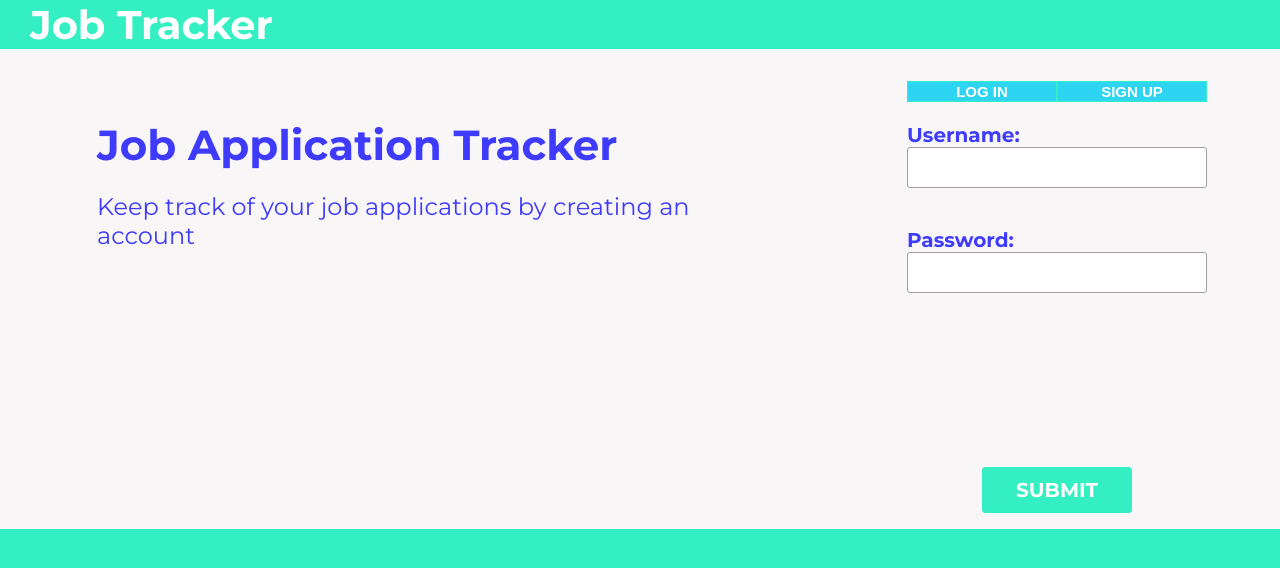
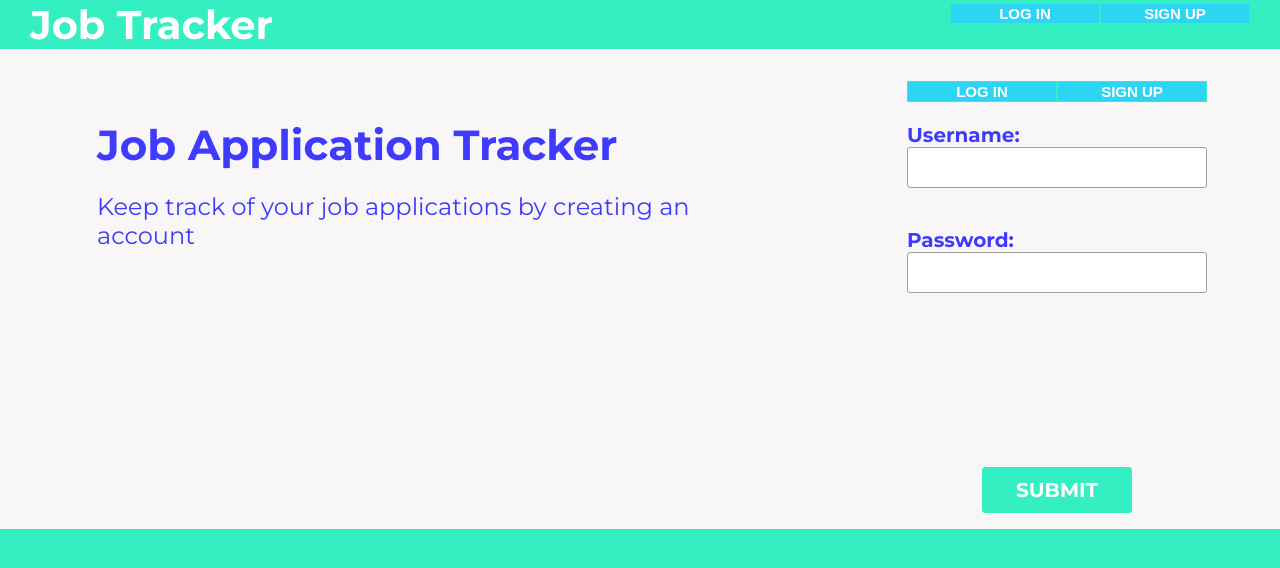
Before and after one commit to chingu-voyages/v8-chimeras-team-04, a React (Create React App) app in the folder client/: page / in a window 1280 px wide. Shown: the top 568 px of the page. Built offline with nearby package versions, Linux system fonts and the light colour scheme.

Commit message:
add logout btn

```diff
--- a/client/src/App.jsx
+++ b/client/src/App.jsx
@@ -10,7 +10,7 @@ export default function App() {
 
 	return (
 		<div>
-			<Header currentUser={currentUser} />
+			<Header currentUser={currentUser} auth={auth} setAuth={setAuth} />
 			{auth ? <AppList /> : <Login auth={auth} setAuth={setAuth} setCurrentUser={setCurrentUser} />}
 		</div>
 	);
--- a/client/src/Components/Header/index.jsx
+++ b/client/src/Components/Header/index.jsx
@@ -2,11 +2,27 @@ import React from 'react';
 
 import './header.scss';
 
-export default function Header({ currentUser }) {
+export default function Header({ currentUser, auth, setAuth }) {
 	return (
 		<header>
 			<h1>Job Tracker</h1>
-			<h1>{currentUser}</h1>
+			<h1>{auth ? currentUser : ''}</h1>
+
+				{
+					!auth ?
+						<div className="header-btns">
+							<button className="header-login-btn">Log In</button>
+							<button className="header-signup-btn">Sign Up</button>
+						</div>
+				  :
+						<div className="header-btns">
+							<button onClick={handleClick}className="header-logout-btn">Log Out</button>
+						</div>
+				}
 		</header>
 	);
+
+	function handleClick() {
+		setAuth(false);
+	}
 }
```
Also changed, not shown: client/src/Components/Header/header.scss (line endings or trailing spaces).
